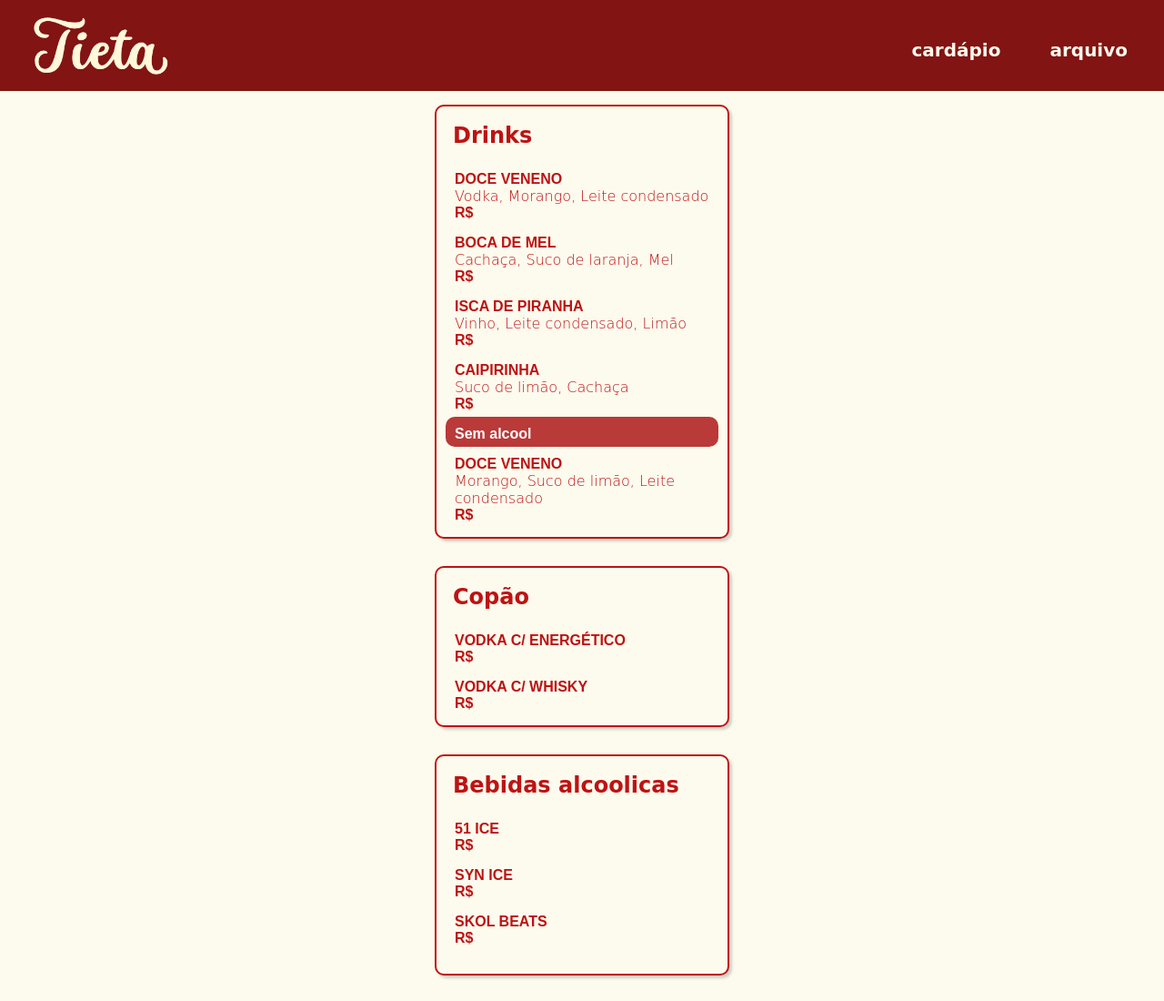
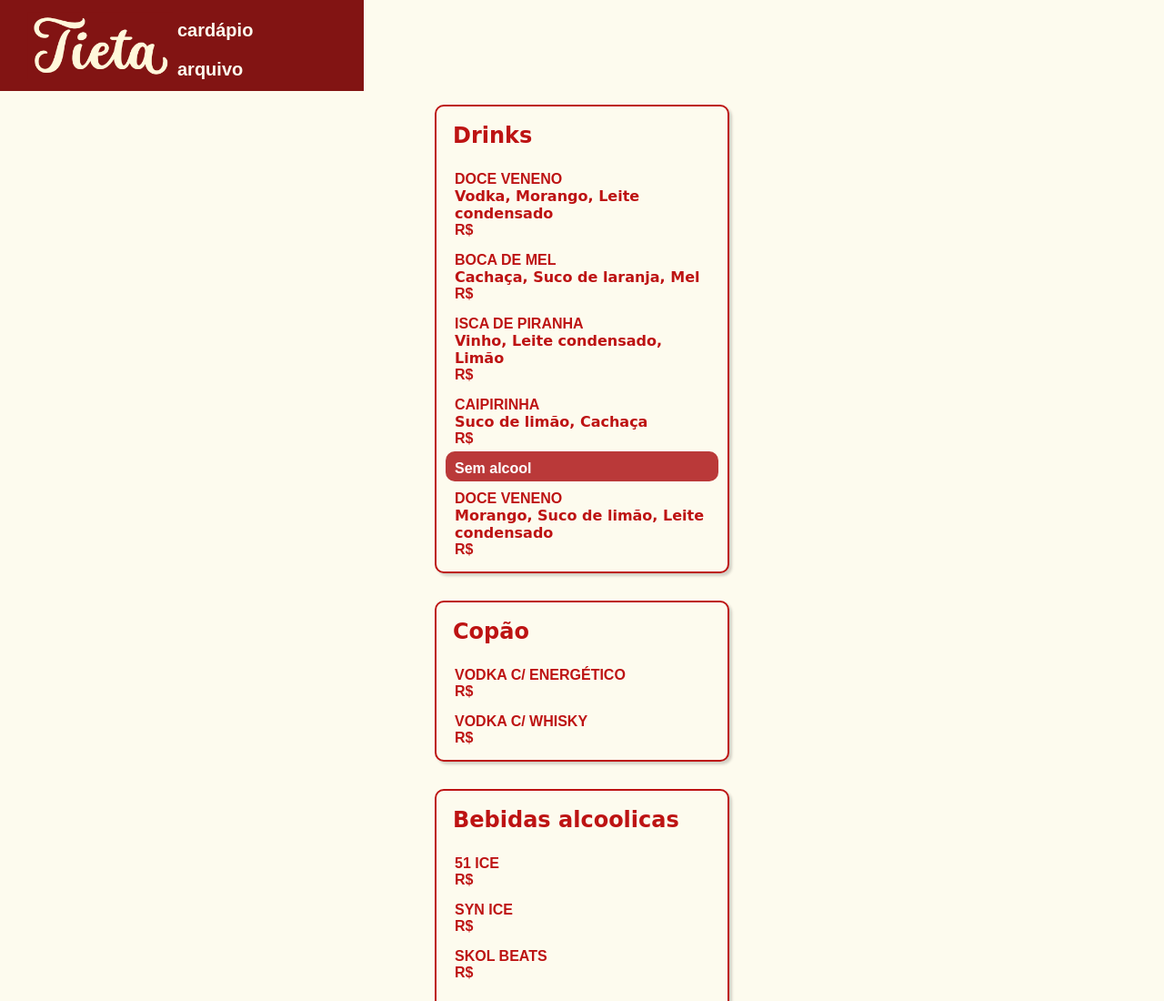
Before and after one commit to isabelledot/tieta, a plain HTML site: page index.html in a window 1280 px wide. Shown: the top 1100 px of the page at 91% size. Drawn offline with Linux system fonts and the light colour scheme.

Commit message:
Update style.css

```diff
--- a/estilo/style.css
+++ b/estilo/style.css
@@ -49,7 +49,7 @@ img {
     display: flex;
     justify-content: space-between;
     align-items: center;
-    min-width: 450px;
+    max-width: 400px;
     height: 100px;
 }
 
@@ -61,8 +61,8 @@ ul li {
     display: inline-block;
     margin-top: 10px;
     margin-right: 30px;
-    padding: 10px;
-    font-family: var(--font2);
+    padding: 5px;
+    font-family: var(--font1);
 }
 
 a {
@@ -111,7 +111,7 @@ p {
 
 p > span {
     font-family: var(--font2);
-    font-weight: 100;
+    font-weight: bold;
 }
 
 .arquivo {
@@ -120,7 +120,3 @@ p > span {
     padding: 10px;
     border: solid 3px var(--cor3);
 }
-
-article {
-    padding-top: 30px;
-}
```
